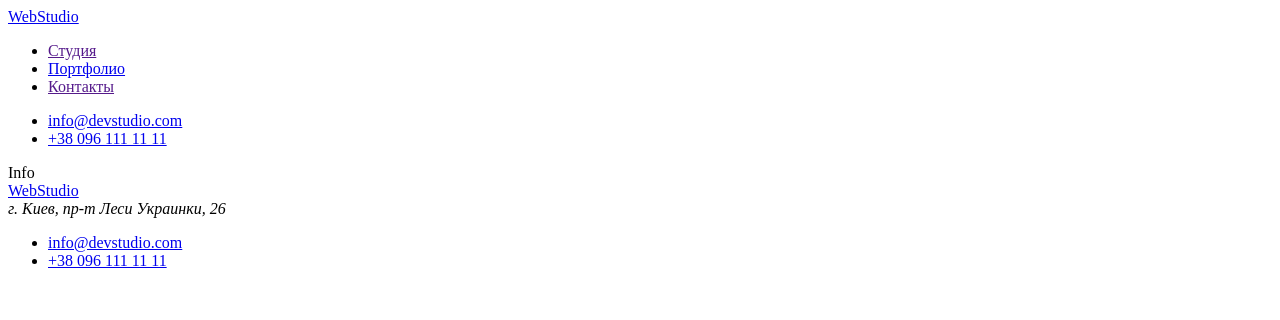
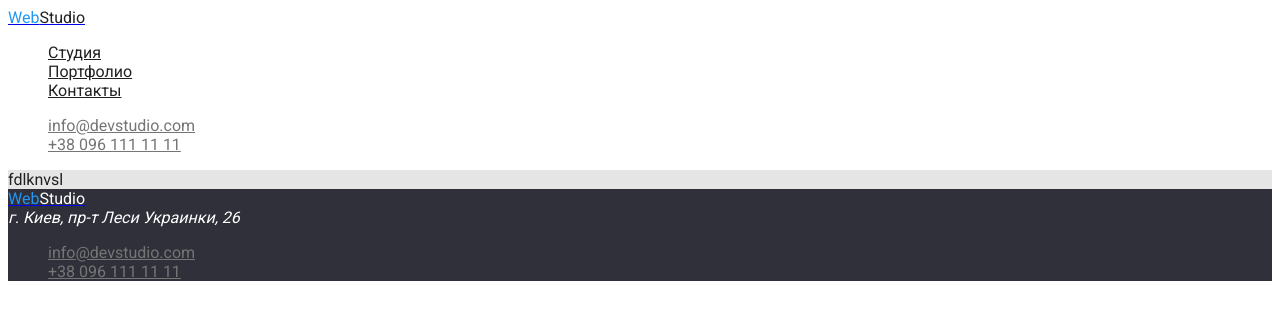
Before and after one commit to RomaKokontsev/goit-markup-hw-02, a plain HTML site: page portfolio.html in a window 1280 px wide. Drawn offline with Linux system fonts and the light colour scheme.

Commit message:
Update portfolio.html

```diff
--- a/portfolio.html
+++ b/portfolio.html
@@ -3,50 +3,54 @@
 <head>
     <meta charset="UTF-8">
     <meta name="viewport" content="width=device-width, initial-scale=1.0">
-    <title>Portfolio</title>
+    <title>WebStudio</title>
+    <link rel="preconnect" href="https://fonts.gstatic.com">
+    <link href="https://fonts.googleapis.com/css2?family=Raleway&family=Roboto:wght@400;500;900&display=swap" rel="stylesheet">
+    <link rel="stylesheet" href="./css/style.css">
 </head>
 <body>
-     <!-- Шапка сайта -->
-     <header>
-        <nav>
-            <a href="index.html">WebStudio</a>
+   <!-- Шапка сайта -->
+    <header>
+        <nav >
+            <a  href="index.html" class="logo-header">
+                <span class="logo-web">Web</span><span class="logo-studio">Studio</span>
+            </a>
 
-            <ul>
-                <li> <a href="">Студия</a></li>
-                <li> <a href="./portfolio.html">Портфолио</a></li>
-                <li> <a href="">Контакты</a></li>
+            <ul class="site-nav list">
+                <li > <a  href="./index.html" class="link current">Студия</a></li>
+                <li> <a  href="./portfolio.html" class="link">Портфолио</a></li>
+                <li> <a  href="" class="link">Контакты</a></li>
             </ul>
 
 
         </nav>
-        <ul>
-            <li> <a href="mailto:info@devstudio.com">info@devstudio.com </a></li>
-            <li> <a href="tel:+380961111111">+38 096 111 11 11</a></li>
+        <ul class="contact list">
+            <li> <a  href="mailto:info@devstudio.com" class="contact-link">info@devstudio.com </a></li>
+            <li> <a  href="tel:+380961111111" class="contact-link">+38 096 111 11 11</a></li>
         </ul>
 
     </header>
     <!--Уникальная информация -->
     <main>
-       Info
-
-
+        fdlknvsl
     </main>
     <!--Подвал-->
     <footer>
 
-        <a href="index.html">WebStudio</a>
+        <a href="index.html" class="logo-footer">
+            <span class="logo-web">Web</span><span class="logo-studio">Studio</span>
+        </a>
 
         <address>
             г. Киев, пр-т Леси Украинки, 26
         </address>
 
-        <ul>
-            <li> <a href="mailto:info@devstudio.com">info@devstudio.com </a></li>
-            <li> <a href="tel:+380961111111">+38 096 111 11 11</a></li>
+        <ul class="contact list">
+            <li> <a href="mailto:info@devstudio.com" class="contact-link">info@devstudio.com </a></li>
+            <li> <a href="tel:+380961111111" class="contact-link">+38 096 111 11 11</a></li>
         </ul>
 
 
     </footer>
-
 </body>
 </html>
```
